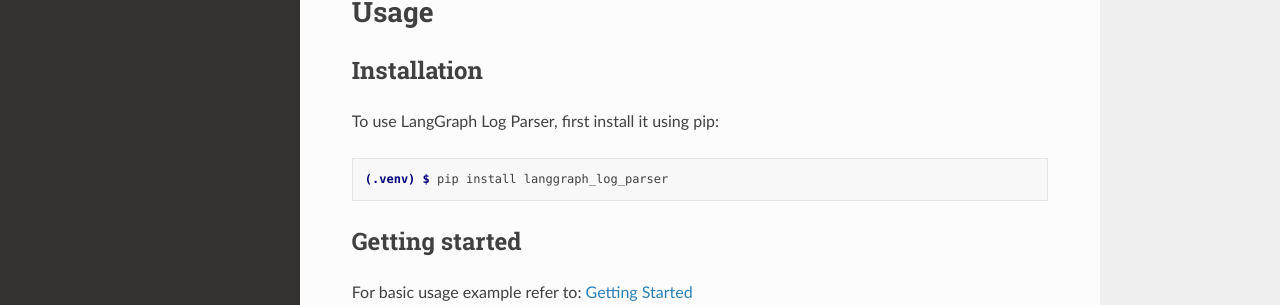
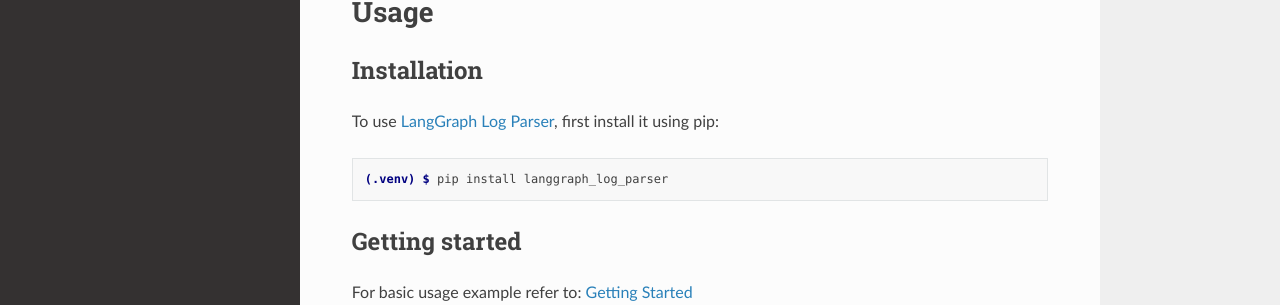
Before and after one commit to serafinski/LangGraph-Compare, a Sphinx documentation site: the page built from docs/index.rst, in a window 1280 px wide and 900 px high, scrolled down 625 px. Shown: the part 146-451 px from the top of the window. Built offline with Sphinx 7.4.7 and the Read the Docs theme 3.1.0, drawn with Linux system fonts in a browser that asks for light colours; part of the change alters nothing that is shown.

```diff
--- a/docs/index.rst
+++ b/docs/index.rst
@@ -22,7 +22,7 @@ Usage
 Installation
 ------------
 
-To use LangGraph Log Parser, first install it using pip:
+To use `LangGraph Log Parser <https://pypi.org/project/langgraph_log_parser/>`_, first install it using pip:
 
 .. code-block:: console
 
```
